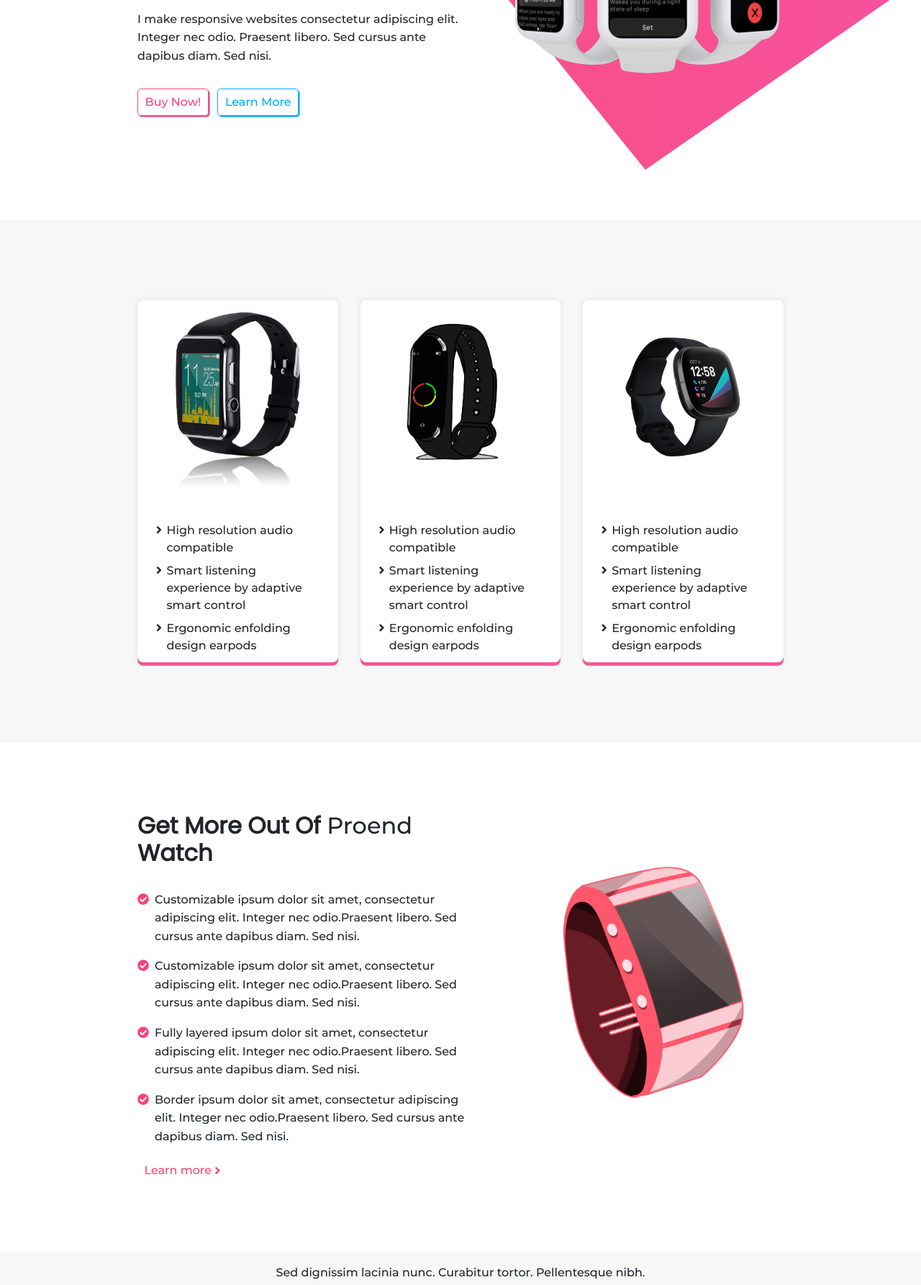
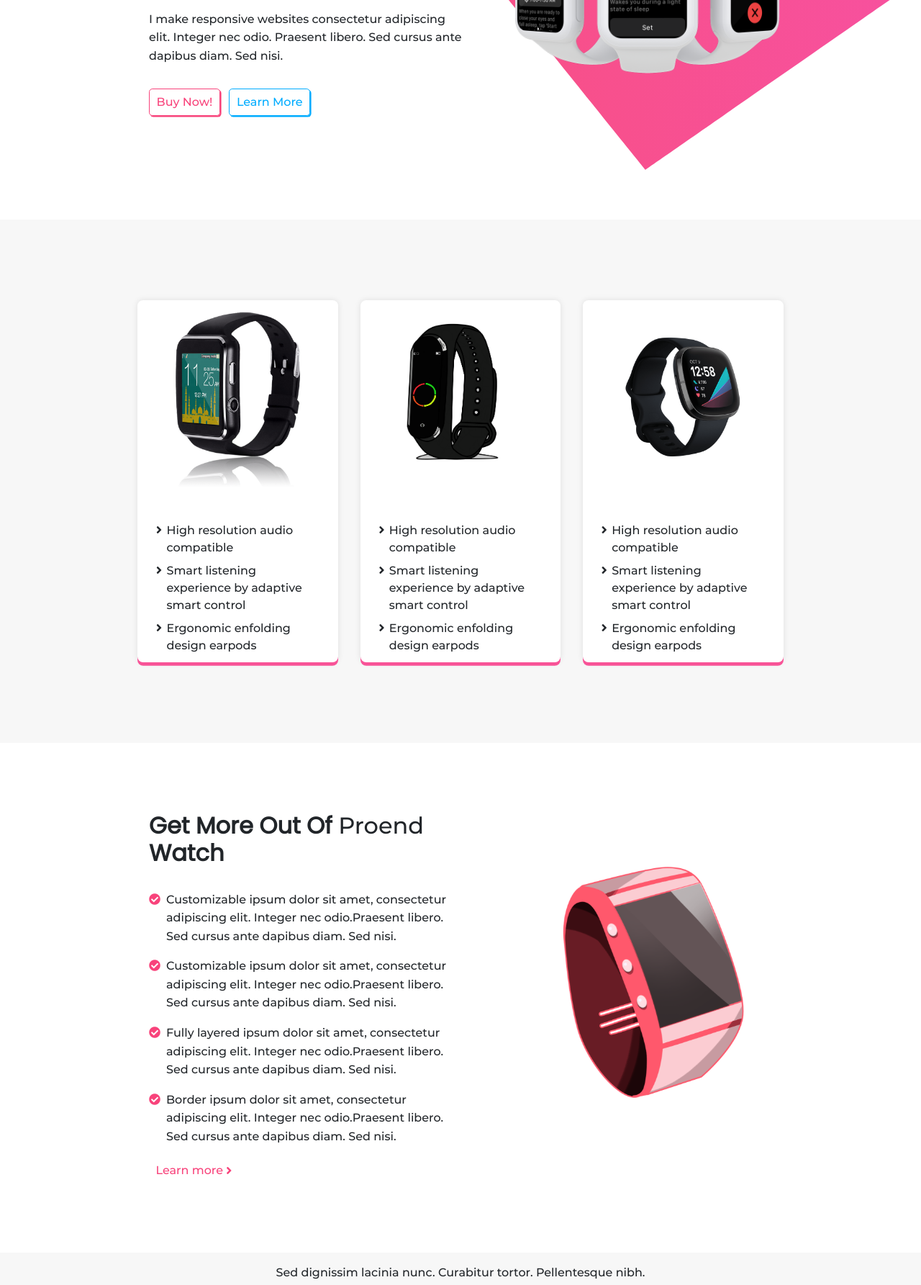
Before and after one commit to Ashish558/digital-watch-landing-page, a plain HTML site: page index.html in a window 1280 px wide. Shown: the part 261-2046 px from the top of the page at 72% size. Drawn offline with nearby package versions, Linux system fonts and the light colour scheme.

Commit message:
Update style.css

```diff
--- a/style.css
+++ b/style.css
@@ -403,7 +403,7 @@ padding:5rem 1rem 7rem 1rem;
 }
 
 .main .column-1 {
-padding:2rem 4rem 2rem 0rem;
+padding:2rem 4rem 2rem 1rem;
 }
 .main .column-1 .title ,
 .main .column-1 .text{
@@ -448,7 +448,7 @@ padding:4rem 0;
 }
 
 .features-2  .column-1 {
-padding:2rem 4rem 2rem 0rem;
+padding:2rem 4rem 2rem 1rem;
 }
 .features-2  .column-1 .title {
 margin-bottom:2rem;
```
